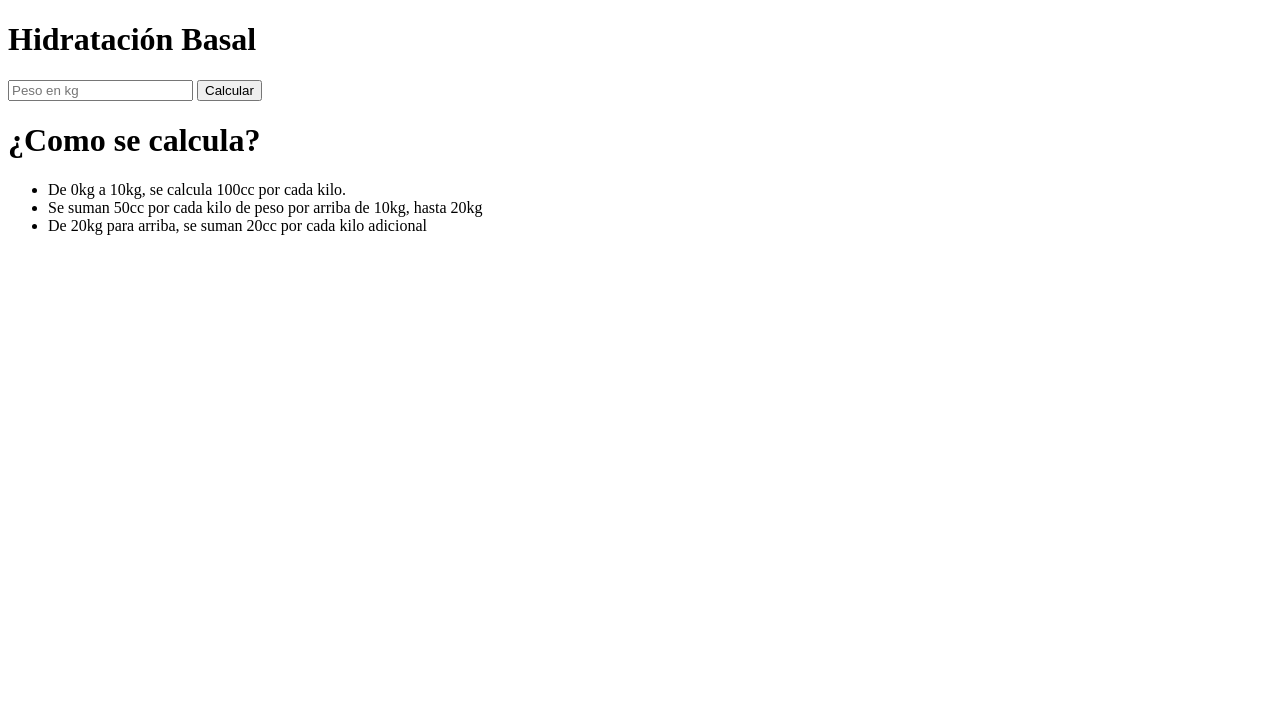
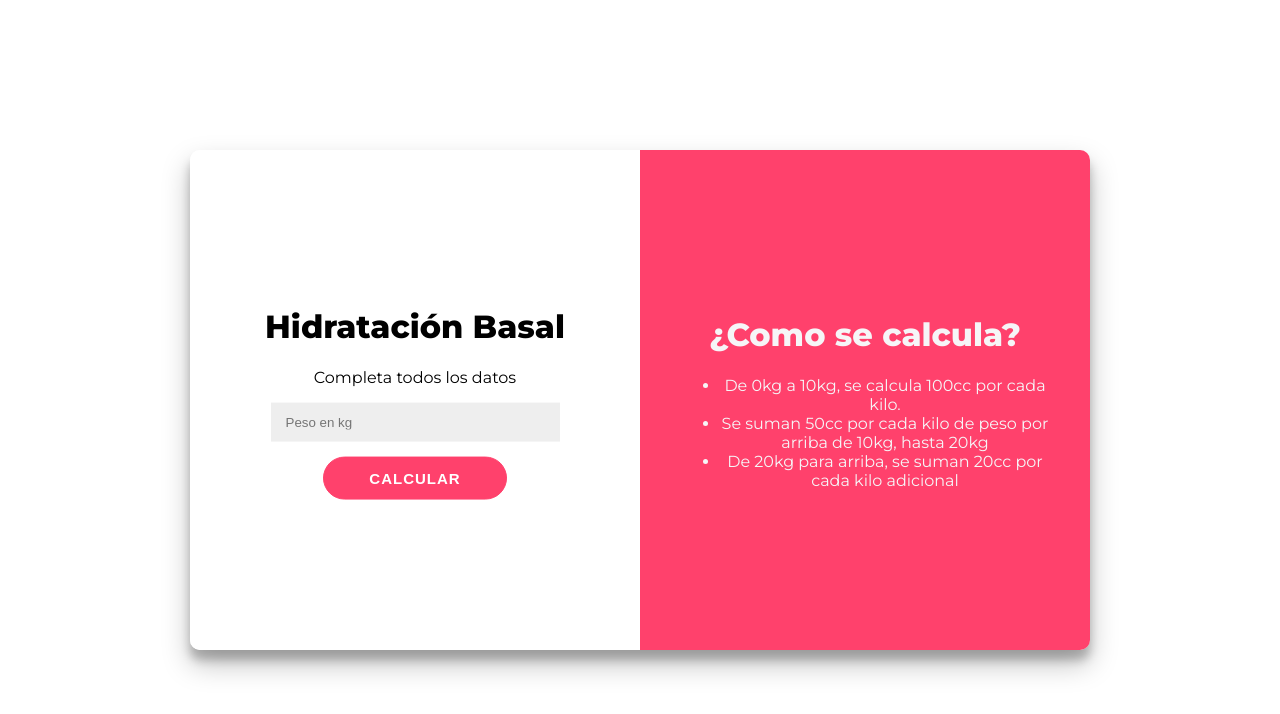
Before and after one commit to Agus3160/calculadora_basal, a plain HTML site: page index.html in a window 1280 px wide. Drawn offline with Linux system fonts and the light colour scheme.

Commit message:
CSS Implementation

```diff
--- a/index.html
+++ b/index.html
@@ -1,16 +1,24 @@
 <!DOCTYPE html>
 <html>
     <head>
-        <title>Calculadora de hidratación</title>
+        <link rel="stylesheet" href="./style.css">
+        <script src="script.js" defer></script>
     </head>
     <body>
-        <div>
-            <div>
+        <div id="contenedor">
+            <div id="calculadora">
+                <div class="contenido">
                     <h1>Hidratación Basal</h1>
-                <input type="number" placeholder="Peso en kg" />
-                <button>Calcular</button>
+                    <p class="item">Completa todos los datos</p>
+                    <input class="item" id="peso" type="number" placeholder="Peso en kg" />
+                    <p class="item" id="error">* Debe completar todos los datos</p>
+                    <button class="item" id="calcular">Calcular</button>
+                    <p class="item resultado" id="flu">71cc/h</p>
+                    <p class="item resultado" id="man">m+m/2 : 105cc/h</p>
                 </div>
-            <div>
+            </div>
+            <div id="detalle">
+                <div class="contenido">
                     <h1>¿Como se calcula?</h1>
                     <ul>
                         <li>De 0kg a 10kg, se calcula 100cc por cada kilo.</li>
@@ -19,5 +27,6 @@
                     </ul>
                 </div>
             </div>
+        </div>
     </body>
 </html>
--- /dev/null
+++ b/style.css
@@ -0,0 +1,84 @@
+@import url('https://fonts.googleapis.com/css?family=Montserrat:400,800');
+
+body{
+    font-family: 'Montserrat', sans-serif;
+}
+
+input {
+	width: 70%;
+    padding: 12px 15px;
+    border: none;
+    background-color: #eee;
+}
+
+button {
+  font-size: 15px;
+	font-weight: bold;
+	padding: 12px 45px;
+	border-radius: 30px;
+	background-color: #FF416C;
+	border: 1px solid #FF416C;
+	color: #FFFFFF;
+	text-transform: uppercase;
+	letter-spacing: 1px;
+	transition: transform 20ms ease-in;
+    margin: 15px;
+}
+
+button:active {
+	transform: scale(0.95);
+}
+
+#contenedor{
+    width: 900px;
+    height: 500px;
+    text-align: center;
+    /* Estas 3 lineas se encargan de centrar el div vertical y horizontalmente */
+    position: absolute;
+    inset: 0;
+    margin: auto;
+    border-radius: 10px;
+    overflow: hidden;
+    box-shadow: 0 14px 28px rgba(0,0,0,0.25),
+      0 10px 10px rgba(0,0,0,0.22);
+}
+
+#calculadora{
+    background: white;
+    /* Con estas 3 lineas vamos a hacer que los divs queden lado a lado */
+    width: 50%;
+    height: 100%;
+    float: left;
+}
+
+.contenido{
+    /* Estas tres lineas van a centrar el contenido verticalmente dentro de cada div */
+    position: relative;
+    top: 50%;
+    transform: translateY(-50%);
+    overflow: hidden;
+    padding: 40px;
+}
+
+#detalle{
+    background: #FF416C;
+    /* Con estas 3 lineas vamos a hacer que los divs queden lado a lado */
+    width: 50%;
+    height: 100%;
+    float: left;
+    color: #f6f5f7;
+}
+
+#error{
+    color: red;
+    font-weight: bold;
+    display: none;
+}
+
+.resultado{
+    color: #0A81D1;
+    font-weight: bold;
+    font-size: 25px;
+    margin-bottom: 5px;
+    display: none;
+}
```
Lines whose indentation alone changed are shown as unchanged.
